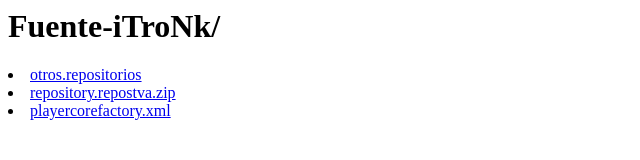
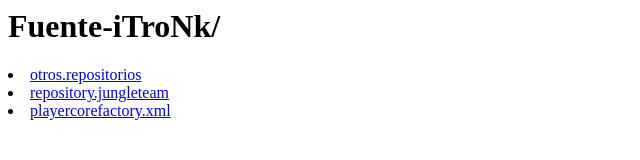
Before and after one commit to iTroNk/iTroNk.github.io, a plain HTML site: page index.html in a window 1280 px wide. Shown: the full height of the page, 0-640 px from the left. Drawn offline with Linux system fonts and the light colour scheme.

Commit message:
Update index.html

```diff
--- a/index.html
+++ b/index.html
@@ -4,7 +4,7 @@
 	</head>
 	<body>
 		<li><a href="otros.repositorios/">otros.repositorios</a></li>
-		<li><a href="repository.repostva.zip">repository.repostva.zip</a></li>
+		<li><a href="repository.jungleteam">repository.jungleteam</a></li>
 		<li><a href="playercorefactory.xml">playercorefactory.xml</a></li>
 	</body>
 
```
